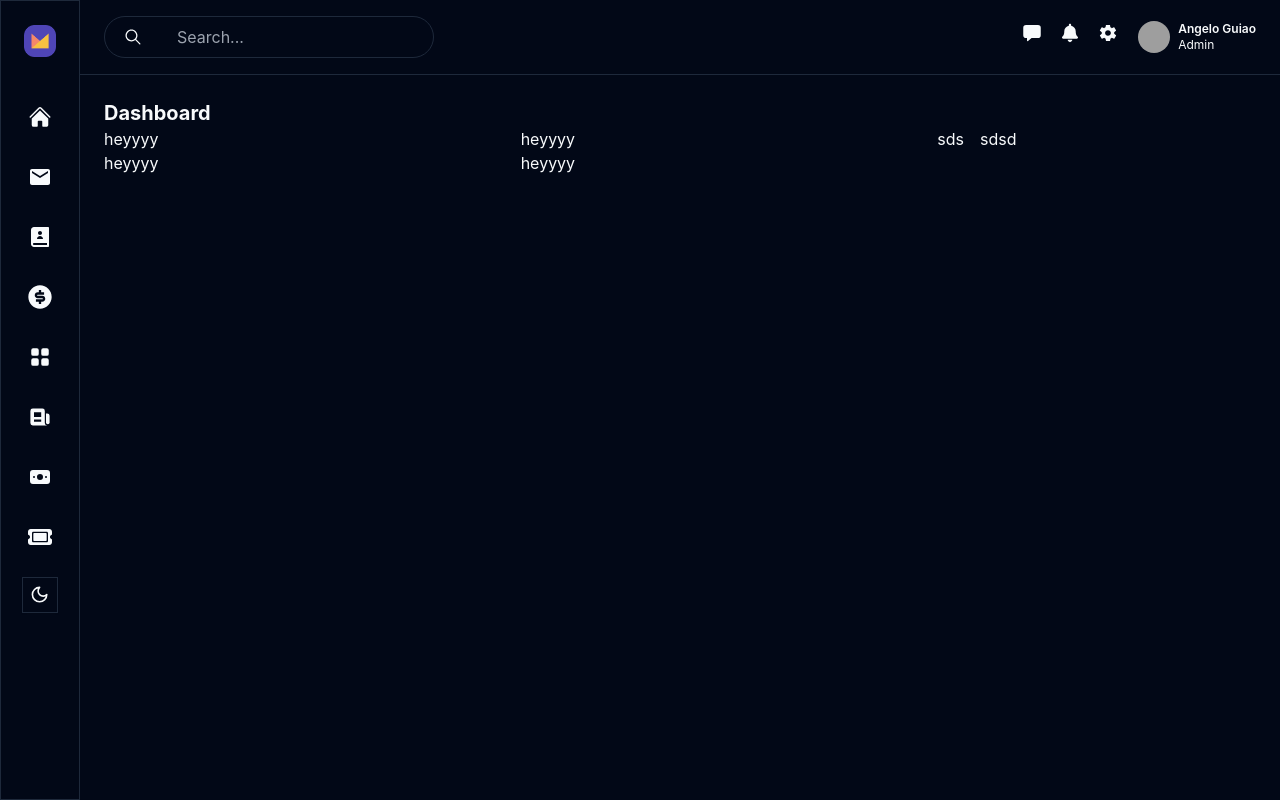
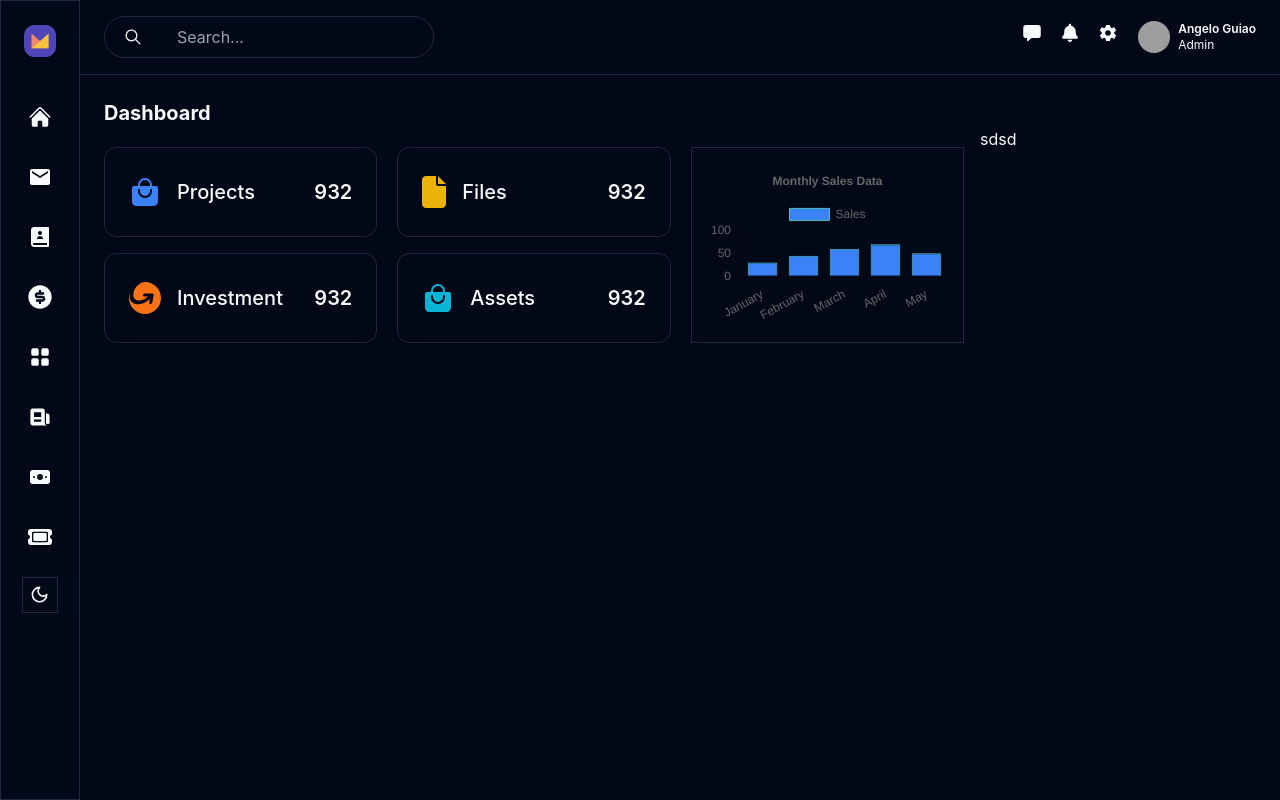
Before and after one commit to havengrim/modern-dashboard, a React app: page / in a window 1280 px wide. Built offline with nearby package versions, Linux system fonts and the light colour scheme; grey boxes are pictures that could not be loaded; the HTML template or start-up script is replaced by a standard one.

Commit message:
main dashboard

```diff
--- a/package.json
+++ b/package.json
@@ -17,10 +17,12 @@
     "@radix-ui/react-dropdown-menu": "^2.1.1",
     "@radix-ui/react-icons": "^1.3.0",
     "@radix-ui/react-slot": "^1.1.0",
+    "chart.js": "^4.4.4",
     "class-variance-authority": "^0.7.0",
     "clsx": "^2.1.1",
     "lucide-react": "^0.446.0",
     "react": "^18.3.1",
+    "react-chartjs-2": "^5.2.0",
     "react-dom": "^18.3.1",
     "react-icons": "^5.3.0",
     "tailwind-merge": "^2.5.2",
--- /dev/null
+++ b/src/components/BarChart.tsx
@@ -0,0 +1,47 @@
+import { Bar } from "react-chartjs-2";
+import { Chart as ChartJS, CategoryScale, LinearScale, BarElement, Title, Tooltip, Legend } from 'chart.js';
+
+// Register the chart components
+ChartJS.register(CategoryScale, LinearScale, BarElement, Title, Tooltip, Legend);
+
+const BarChart = () => {
+  const data = {
+    labels: ["January", "February", "March", "April", "May"],
+    datasets: [
+      {
+        label: "Sales",
+        data: [30, 45, 60, 70, 50],
+        backgroundColor: "#3B82F6", // Blue color for bars
+        borderColor: "rgba(75, 192, 192, 1)",
+        borderWidth: 1,
+      },
+    ],
+  };
+
+  const options = {
+    responsive: true,
+    maintainAspectRatio: false, // This allows the chart to fill the container
+    plugins: {
+      legend: {
+        position: "top" as const,
+      },
+      title: {
+        display: true,
+        text: "Monthly Sales Data",
+      },
+    },
+    elements: {
+      bar: {
+        backgroundColor: '#3B82F6', // Background color for bars
+      },
+    },
+  };
+
+  return (
+    <div className="w-full h-full"> {/* Set the height for responsiveness */}
+      <Bar data={data} options={options} />
+    </div>
+  );
+};
+
+export default BarChart;
--- /dev/null
+++ b/src/components/ui/card.tsx
@@ -0,0 +1,76 @@
+import * as React from "react"
+
+import { cn } from "@/lib/utils"
+
+const Card = React.forwardRef<
+  HTMLDivElement,
+  React.HTMLAttributes<HTMLDivElement>
+>(({ className, ...props }, ref) => (
+  <div
+    ref={ref}
+    className={cn(
+      "rounded-xl border bg-card text-card-foreground shadow",
+      className
+    )}
+    {...props}
+  />
+))
+Card.displayName = "Card"
+
+const CardHeader = React.forwardRef<
+  HTMLDivElement,
+  React.HTMLAttributes<HTMLDivElement>
+>(({ className, ...props }, ref) => (
+  <div
+    ref={ref}
+    className={cn("flex flex-col space-y-1.5 p-6", className)}
+    {...props}
+  />
+))
+CardHeader.displayName = "CardHeader"
+
+const CardTitle = React.forwardRef<
+  HTMLParagraphElement,
+  React.HTMLAttributes<HTMLHeadingElement>
+>(({ className, ...props }, ref) => (
+  <h3
+    ref={ref}
+    className={cn("font-semibold leading-none tracking-tight", className)}
+    {...props}
+  />
+))
+CardTitle.displayName = "CardTitle"
+
+const CardDescription = React.forwardRef<
+  HTMLParagraphElement,
+  React.HTMLAttributes<HTMLParagraphElement>
+>(({ className, ...props }, ref) => (
+  <p
+    ref={ref}
+    className={cn("text-sm text-muted-foreground", className)}
+    {...props}
+  />
+))
+CardDescription.displayName = "CardDescription"
+
+const CardContent = React.forwardRef<
+  HTMLDivElement,
+  React.HTMLAttributes<HTMLDivElement>
+>(({ className, ...props }, ref) => (
+  <div ref={ref} className={cn("p-6 pt-0", className)} {...props} />
+))
+CardContent.displayName = "CardContent"
+
+const CardFooter = React.forwardRef<
+  HTMLDivElement,
+  React.HTMLAttributes<HTMLDivElement>
+>(({ className, ...props }, ref) => (
+  <div
+    ref={ref}
+    className={cn("flex items-center p-6 pt-0", className)}
+    {...props}
+  />
+))
+CardFooter.displayName = "CardFooter"
+
+export { Card, CardHeader, CardFooter, CardTitle, CardDescription, CardContent }
--- a/src/pages/Home.tsx
+++ b/src/pages/Home.tsx
@@ -6,7 +6,7 @@ const Home = () => {
   return (
     <div className="flex h-screen">
       <Sidebar />
-      <div className="flex flex-col flex-grow sm:ml-20 m-0"> {/* Adjusting for Sidebar width */}
+      <div className="flex flex-col flex-grow sm:ml-20 m-0">
         <Navbar />
          <MainDashboard />
       </div>
--- a/src/pages/MainDashboard.tsx
+++ b/src/pages/MainDashboard.tsx
@@ -1,24 +1,62 @@
 import Grid from '@mui/material/Grid2';
+import { Card } from "@/components/ui/card";
+import { IoBagHandle } from "react-icons/io5";
+import BarChart from '@/components/BarChart';
+import { SiMoneygram } from "react-icons/si";
+import { FaFile } from "react-icons/fa6";
 
 const MainDashboard = () => {
   return (
     <section className="p-6">
       <h1 className="text-xl font-bold text-gray-800 dark:text-foreground">Dashboard</h1>
       <Grid container spacing={2}>
-        {/* Main content grid covering 10/12 of the width */}
-        <Grid size={{ xs: 10, md: 9 }}>
-            <div className='flex w-full justify-between'>
-               <div className='grid grid-cols-2 w-full'>
-                    <div>heyyyy</div>
-                    <div>heyyyy</div>
-                    <div>heyyyy</div>
-                    <div>heyyyy</div>
-               </div>
-               <div>sds</div>
+        <Grid size={{ xs: 12, md: 9 }}>
+          <div className='grid grid-cols-1 sm:grid-cols-3 py-5 gap-5'>
+            <div className='flex flex-col gap-4'>
+              <Card className='flex items-center p-6 justify-between'>
+                <div className='flex gap-4 items-center'>
+                  <IoBagHandle className='h-10 sm:w-6 xl:w-8 w-6 md:w-6 text-blue-500' />
+                  <span className='text-base md:text-base  xl:text-xl sm:text-base font-medium'>Projects</span>
+                </div>
+                <span className='text-base md:text-base  xl:text-xl sm:text-base font-semibold'>932</span>
+              </Card>
+              <Card className='flex items-center p-6 justify-between'>
+                <div className='flex gap-4 items-center'>
+                  <SiMoneygram className='h-10 sm:w-6 w-6 xl:w-8   md:w-6 text-orange-500' />
+                  <span className='text-base md:text-base   xl:text-xl sm:text-base font-medium'>Investment</span>
+                </div>
+                <span className='text-base  md:text-base  xl:text-xl sm:text-base font-semibold'>932</span>
+              </Card>
             </div>
+            <div>
+              <div className='flex flex-col gap-4'>
+                <Card className='flex items-center p-6 justify-between'>
+                  <div className='flex gap-4 items-center'>
+                    <FaFile className='h-10 sm:w-4 w-4 xl:w-6  md:w-4 text-yellow-500' />
+                    <span className='text-base md:text-base  xl:text-xl  sm:text-base font-medium'>Files</span>
+                  </div>
+                  <span className='text-base md:text-base  xl:text-xl   sm:text-base font-semibold'>932</span>
+                </Card>
+                <Card className='flex items-center p-6 justify-between'>
+                  <div className='flex gap-4 items-center'>
+                    <IoBagHandle className='h-10 sm:w-6 w-6 xl:w-8 md:w-6 text-cyan-500' />
+                    <span className='text-base sm:text-base xl:text-xl md:text-base font-medium'>Assets</span>
+                  </div>
+                  <span className='text-base sm:text-base md:text-base  xl:text-xl font-semibold'>932</span>
+                </Card>
+              </div>
+            </div>
+            <div>
+              <div className="flex flex-col items-center h-full">
+                <div className="w-full max-w-2xl bg-card border h-full rounded-lg shadow p-4">
+                  <BarChart />
+                </div>
+              </div>
+            </div>
+          </div>
         </Grid>
-        {/* Sidebar grid */}
-        <Grid size={{ xs: 2, md: 3 }}>
+
+        <Grid size={{ xs: 12, md: 3 }}>
           sdsd
         </Grid>
       </Grid>
```
Also changed, not shown: 1 other file (tests, documents, lock files or other folders).
